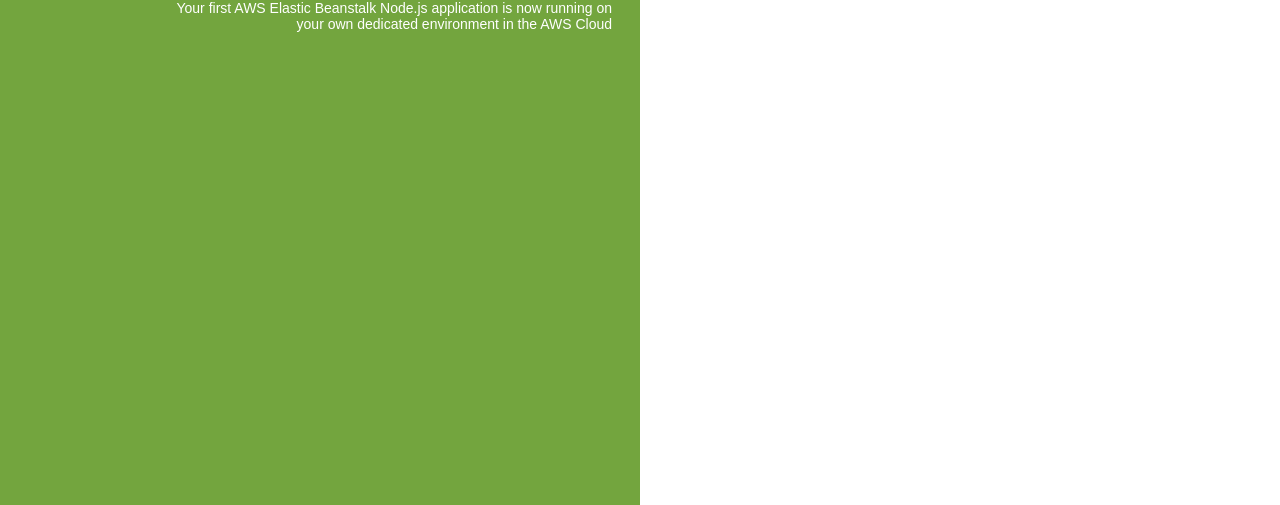
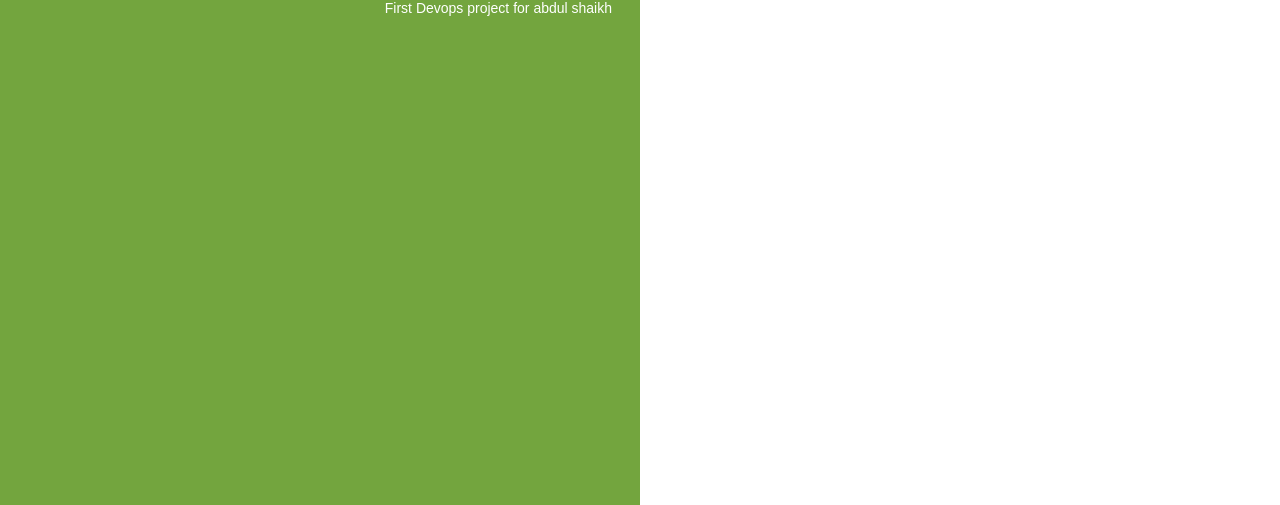
Before and after one commit to abdulqadirshaikh/aws-nodejs-sample, a website: page index.html in a window 1280 px wide. Shown: the part 295-800 px from the top of the page. Drawn offline with Linux system fonts and the light colour scheme.

Commit message:
Devops Frist

```diff
--- a/index.html
+++ b/index.html
@@ -75,7 +75,7 @@
   <body>
     <div class="textColumn">
       <h1>Congratulations</h1>
-      <p>Your first AWS Elastic Beanstalk Node.js application is now running on your own dedicated environment in the AWS Cloud</p>
+      <p>First Devops project for abdul shaikh</p>
     </div>
     <div class="linksColumn">
       <h2>What's Next?</h2>
```
